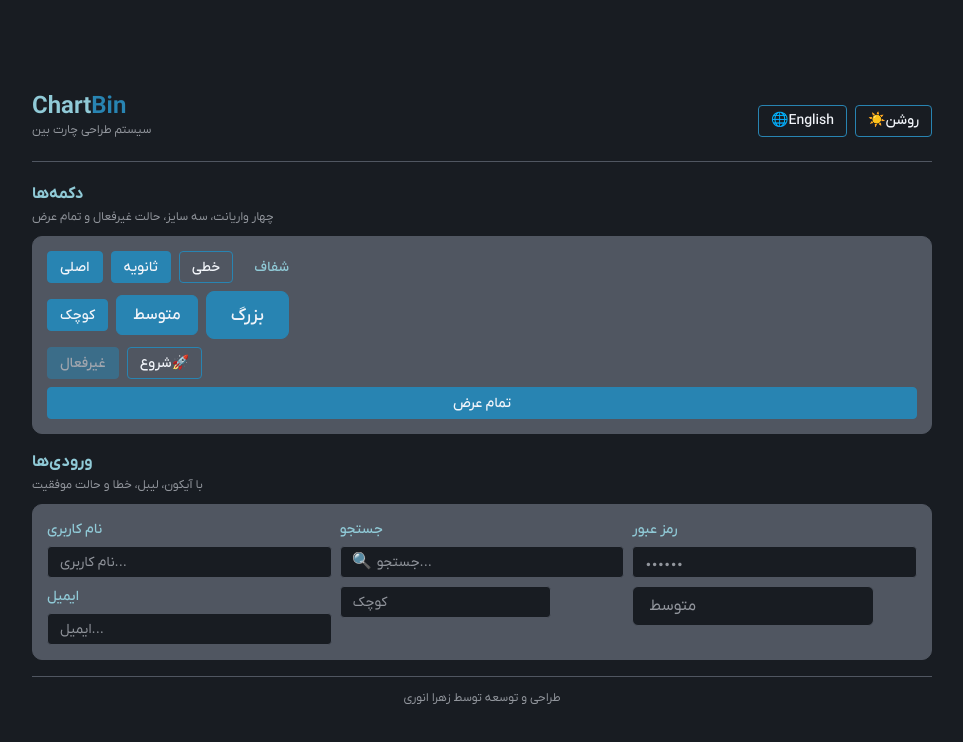
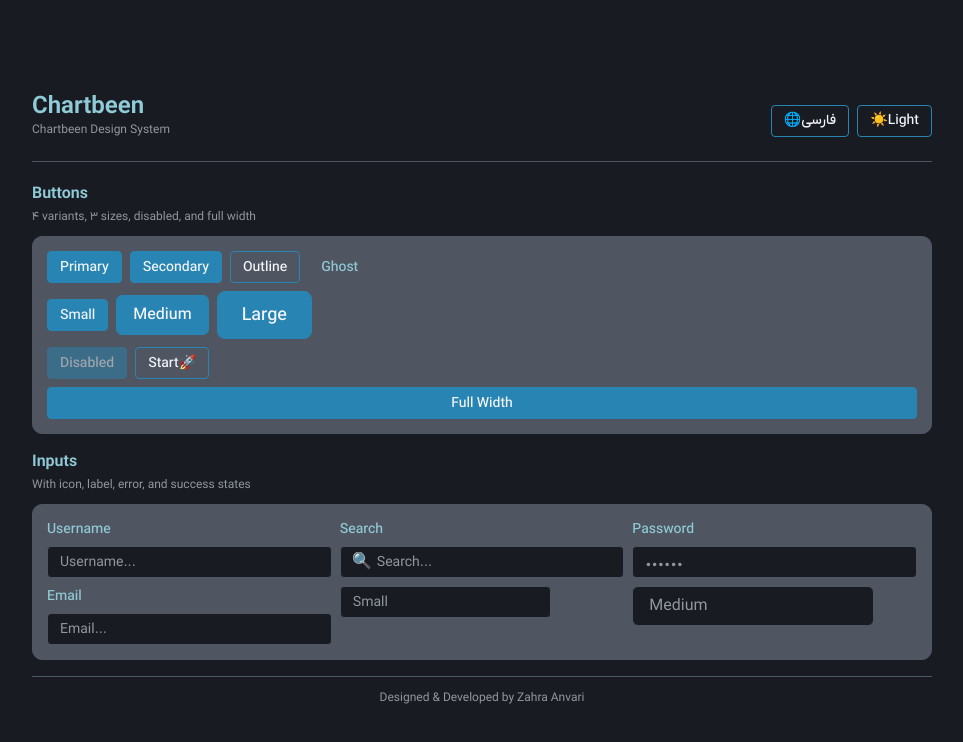
Before and after one commit to za1377/chartbeen_front, a Next.js app: page /en in a window 1280 px wide. Shown: the top 742 px of the page, without its empty margins (158-1121 px from the left). Built offline with nearby package versions, Linux system fonts and the light colour scheme.

Commit message:
fix: use requestLocale in i18n config

```diff
--- a/app/[locale]/page.tsx
+++ b/app/[locale]/page.tsx
@@ -1,8 +1,10 @@
 'use client';
 
-import { useState, useEffect } from 'react';
+import { useState } from 'react';
 import { ThemeProvider } from 'styled-components';
 import styled from 'styled-components';
+import { useTranslations, useLocale } from 'next-intl';
+import { useRouter, usePathname } from 'next/navigation';
 import { lightTheme, darkTheme } from '@/styles/themes';
 import { GlobalStyles } from '@/styles/global/GlobalStyles';
 import { Button } from '@/components/atoms/Button';
@@ -99,50 +101,29 @@ const Footer = styled.footer`
 
 // ===== کامپوننت اصلی =====
 export default function HomePage() {
+  // ۱. ترجمه‌ها
+  const t = useTranslations('home');
+
+  // ۲. زبان فعلی از URL
+  const locale = useLocale();
+  const isFa = locale === 'fa';
+
+  // ۳. برای تغییر زبان
+  const router = useRouter();
+  const pathname = usePathname();
+
+  // ۴. Stateها
   const [isDark, setIsDark] = useState(true);
-  const [language, setLanguage] = useState<'fa' | 'en'>('fa');
   const [username, setUsername] = useState('');
   const [email, setEmail] = useState('');
 
   const theme = isDark ? darkTheme : lightTheme;
-  const isFa = language === 'fa';
 
-  useEffect(() => {
-    document.documentElement.lang = language;
-    document.documentElement.dir = isFa ? 'rtl' : 'ltr';
-  }, [language, isFa]);
-
-  const t = {
-    subtitle: isFa ? 'سیستم طراحی چارت بین' : 'Chartbeen Design System',
-    buttons: isFa ? 'دکمه‌ها' : 'Buttons',
-    buttonsDesc: isFa
-      ? 'چهار واریانت، سه سایز، حالت غیرفعال و تمام عرض'
-      : '4 variants, 3 sizes, disabled, and full width',
-    primary: isFa ? 'اصلی' : 'Primary',
-    secondary: isFa ? 'ثانویه' : 'Secondary',
-    outline: isFa ? 'خطی' : 'Outline',
-    ghost: isFa ? 'شفاف' : 'Ghost',
-    small: isFa ? 'کوچک' : 'Small',
-    medium: isFa ? 'متوسط' : 'Medium',
-    large: isFa ? 'بزرگ' : 'Large',
-    disabled: isFa ? 'غیرفعال' : 'Disabled',
-    fullWidth: isFa ? 'تمام عرض' : 'Full Width',
-    inputs: isFa ? 'ورودی‌ها' : 'Inputs',
-    inputsDesc: isFa
-      ? 'با آیکون، لیبل، خطا و حالت موفقیت'
-      : 'With icon, label, error, and success states',
-    username: isFa ? 'نام کاربری' : 'Username',
-    email: isFa ? 'ایمیل' : 'Email',
-    search: isFa ? 'جستجو' : 'Search',
-    password: isFa ? 'رمز عبور' : 'Password',
-    usernamePlaceholder: isFa ? 'نام کاربری...' : 'Username...',
-    emailPlaceholder: isFa ? 'ایمیل...' : 'Email...',
-    searchPlaceholder: isFa ? 'جستجو...' : 'Search...',
-    errorMessage: isFa ? 'ایمیل معتبر نیست' : 'Invalid email',
-    successMessage: isFa ? 'ایمیل معتبر است' : 'Email is valid',
-    footer: isFa
-      ? 'طراحی و توسعه توسط زهرا انوری'
-      : 'Designed & Developed by Zahra Anvari',
+  // ۵. تابع تغییر زبان (URL رو عوض می‌کنه)
+  const toggleLanguage = () => {
+    const newLocale = isFa ? 'en' : 'fa';
+    const newPath = pathname.replace(`/${locale}`, `/${newLocale}`);
+    router.push(newPath);
   };
 
   return (
@@ -153,15 +134,15 @@ export default function HomePage() {
           <Header>
             <div>
               <Title>
-                Chart<span>Bin</span>
+                Chartbeen
               </Title>
-              <SectionDescription>{t.subtitle}</SectionDescription>
+              <SectionDescription>{t('subtitle')}</SectionDescription>
             </div>
             <Row style={{ marginBottom: 0 }}>
               <Button
                 $variant="outline"
                 $size="sm"
-                onClick={() => setLanguage(isFa ? 'en' : 'fa')}
+                onClick={toggleLanguage}
                 icon="🌐"
               >
                 {isFa ? 'English' : 'فارسی'}
@@ -172,54 +153,73 @@ export default function HomePage() {
                 onClick={() => setIsDark(!isDark)}
                 icon={isDark ? '☀️' : '🌙'}
               >
-                {isDark ? (isFa ? 'روشن' : 'Light') : (isFa ? 'تاریک' : 'Dark')}
+                {isDark ? t('themeLight') : t('themeDark')}
               </Button>
             </Row>
           </Header>
 
           <Section>
-            <SectionTitle>{t.buttons}</SectionTitle>
-            <SectionDescription>{t.buttonsDesc}</SectionDescription>
+            <SectionTitle>{t('buttons')}</SectionTitle>
+            <SectionDescription>{t('buttonsDesc')}</SectionDescription>
 
             <Card>
               <Row>
-                <Button $variant="primary" $size="sm">{t.primary}</Button>
-                <Button $variant="secondary" $size="sm">{t.secondary}</Button>
-                <Button $variant="outline" $size="sm">{t.outline}</Button>
-                <Button $variant="ghost" $size="sm">{t.ghost}</Button>
+                <Button $variant="primary" $size="sm">
+                  {t('primary')}
+                </Button>
+                <Button $variant="secondary" $size="sm">
+                  {t('secondary')}
+                </Button>
+                <Button $variant="outline" $size="sm">
+                  {t('outline')}
+                </Button>
+                <Button $variant="ghost" $size="sm">
+                  {t('ghost')}
+                </Button>
               </Row>
 
               <Row>
-                <Button $variant="primary" $size="sm">{t.small}</Button>
-                <Button $variant="primary" $size="md">{t.medium}</Button>
-                <Button $variant="primary" $size="lg">{t.large}</Button>
+                <Button $variant="primary" $size="sm">
+                  {t('small')}
+                </Button>
+                <Button $variant="primary" $size="md">
+                  {t('medium')}
+                </Button>
+                <Button $variant="primary" $size="lg">
+                  {t('large')}
+                </Button>
               </Row>
 
               <Row>
                 <Button $variant="primary" $size="sm" disabled>
-                  {t.disabled}
+                  {t('disabled')}
                 </Button>
-                <Button $variant="outline" $size="sm" icon="🚀" iconPosition="right">
-                  {isFa ? 'شروع' : 'Start'}
+                <Button
+                  $variant="outline"
+                  $size="sm"
+                  icon="🚀"
+                  iconPosition="right"
+                >
+                  {t('start')}
                 </Button>
                 <Button $variant="primary" $size="sm" $fullWidth>
-                  {t.fullWidth}
+                  {t('fullWidth')}
                 </Button>
               </Row>
             </Card>
           </Section>
 
           <Section>
-            <SectionTitle>{t.inputs}</SectionTitle>
-            <SectionDescription>{t.inputsDesc}</SectionDescription>
+            <SectionTitle>{t('inputs')}</SectionTitle>
+            <SectionDescription>{t('inputsDesc')}</SectionDescription>
 
             <Card>
               <Row style={{ alignItems: 'stretch' }}>
                 <div style={{ flex: 1, minWidth: '200px' }}>
                   <Input
                     $inputSize="sm"
-                    label={t.username}
-                    placeholder={t.usernamePlaceholder}
+                    label={t('username')}
+                    placeholder={t('usernamePlaceholder')}
                     value={username}
                     onChange={(e) => setUsername(e.target.value)}
                     $fullWidth
@@ -228,8 +228,8 @@ export default function HomePage() {
                 <div style={{ flex: 1, minWidth: '200px' }}>
                   <Input
                     $inputSize="sm"
-                    label={t.search}
-                    placeholder={t.searchPlaceholder}
+                    label={t('search')}
+                    placeholder={t('searchPlaceholder')}
                     icon="🔍"
                     $fullWidth
                   />
@@ -237,7 +237,7 @@ export default function HomePage() {
                 <div style={{ flex: 1, minWidth: '200px' }}>
                   <Input
                     $inputSize="sm"
-                    label={t.password}
+                    label={t('password')}
                     type="password"
                     placeholder="••••••"
                     $fullWidth
@@ -249,26 +249,26 @@ export default function HomePage() {
                 <div style={{ flex: 1, minWidth: '200px' }}>
                   <Input
                     $inputSize="sm"
-                    label={t.email}
-                    placeholder={t.emailPlaceholder}
+                    label={t('email')}
+                    placeholder={t('emailPlaceholder')}
                     value={email}
                     onChange={(e) => setEmail(e.target.value)}
-                    error={email && !email.includes('@') ? t.errorMessage : undefined}
-                    success={email && email.includes('@') ? t.successMessage : undefined}
+                    error={email && !email.includes('@') ? t('errorMessage') : undefined}
+                    success={email && email.includes('@') ? t('successMessage') : undefined}
                     $fullWidth
                   />
                 </div>
                 <div style={{ flex: 1, minWidth: '200px' }}>
-                  <Input $inputSize="sm" placeholder={t.small} />
+                  <Input $inputSize="sm" placeholder={t('small')} />
                 </div>
                 <div style={{ flex: 1, minWidth: '200px' }}>
-                  <Input $inputSize="md" placeholder={t.medium} />
+                  <Input $inputSize="md" placeholder={t('medium')} />
                 </div>
               </Row>
             </Card>
           </Section>
 
-          <Footer>{t.footer}</Footer>
+          <Footer>{t('footer')}</Footer>
         </Container>
       </PageContainer>
     </ThemeProvider>
--- /dev/null
+++ b/app/layout.tsx
@@ -0,0 +1,7 @@
+export default function RootLayout({
+  children,
+}: {
+  children: React.ReactNode;
+}) {
+  return children;
+}
--- /dev/null
+++ b/i18n/routing.ts
@@ -0,0 +1,6 @@
+import { defineRouting } from 'next-intl/routing';
+
+export const routing = defineRouting({
+  locales: ['fa', 'en'],
+  defaultLocale: 'en',
+});
--- a/messages/en.json
+++ b/messages/en.json
@@ -1,8 +1,31 @@
 {
   "home": {
-    "title": "Chartbeen",
     "subtitle": "Chartbeen Design System",
     "buttons": "Buttons",
-    "inputs": "Inputs"
+    "buttonsDesc": "4 variants, 3 sizes, disabled, and full width",
+    "primary": "Primary",
+    "secondary": "Secondary",
+    "outline": "Outline",
+    "ghost": "Ghost",
+    "small": "Small",
+    "medium": "Medium",
+    "large": "Large",
+    "disabled": "Disabled",
+    "fullWidth": "Full Width",
+    "start": "Start",
+    "inputs": "Inputs",
+    "inputsDesc": "With icon, label, error, and success states",
+    "username": "Username",
+    "usernamePlaceholder": "Username...",
+    "email": "Email",
+    "emailPlaceholder": "Email...",
+    "search": "Search",
+    "searchPlaceholder": "Search...",
+    "password": "Password",
+    "errorMessage": "Invalid email",
+    "successMessage": "Email is valid",
+    "themeLight": "Light",
+    "themeDark": "Dark",
+    "footer": "Designed & Developed by Zahra Anvari"
   }
 }
--- a/messages/fa.json
+++ b/messages/fa.json
@@ -1,8 +1,31 @@
 {
   "home": {
-    "title": "چارت بین",
     "subtitle": "سیستم طراحی چارت بین",
     "buttons": "دکمه‌ها",
-    "inputs": "ورودی‌ها"
+    "buttonsDesc": "چهار واریانت، سه سایز، حالت غیرفعال و تمام عرض",
+    "primary": "اصلی",
+    "secondary": "ثانویه",
+    "outline": "خطی",
+    "ghost": "شفاف",
+    "small": "کوچک",
+    "medium": "متوسط",
+    "large": "بزرگ",
+    "disabled": "غیرفعال",
+    "fullWidth": "تمام عرض",
+    "start": "شروع",
+    "inputs": "ورودی‌ها",
+    "inputsDesc": "با آیکون، لیبل، خطا و حالت موفقیت",
+    "username": "نام کاربری",
+    "usernamePlaceholder": "نام کاربری...",
+    "email": "ایمیل",
+    "emailPlaceholder": "ایمیل...",
+    "search": "جستجو",
+    "searchPlaceholder": "جستجو...",
+    "password": "رمز عبور",
+    "errorMessage": "ایمیل معتبر نیست",
+    "successMessage": "ایمیل معتبر است",
+    "themeLight": "روشن",
+    "themeDark": "تاریک",
+    "footer": "طراحی و توسعه توسط زهرا انوری"
   }
 }
--- a/proxy.ts
+++ b/proxy.ts
@@ -1,9 +1,7 @@
 import createMiddleware from 'next-intl/middleware';
+import { routing } from './i18n/routing';
 
-export default createMiddleware({
-  locales: ['fa', 'en'],
-  defaultLocale: 'en',
-});
+export default createMiddleware(routing);
 
 export const config = {
   matcher: ['/((?!api|_next|.*\\..*).*)'],
```
Also changed, not shown: app/[locale]/layout.tsx (+4 -4 lines), i18n/request.ts (+10 -6 lines).
